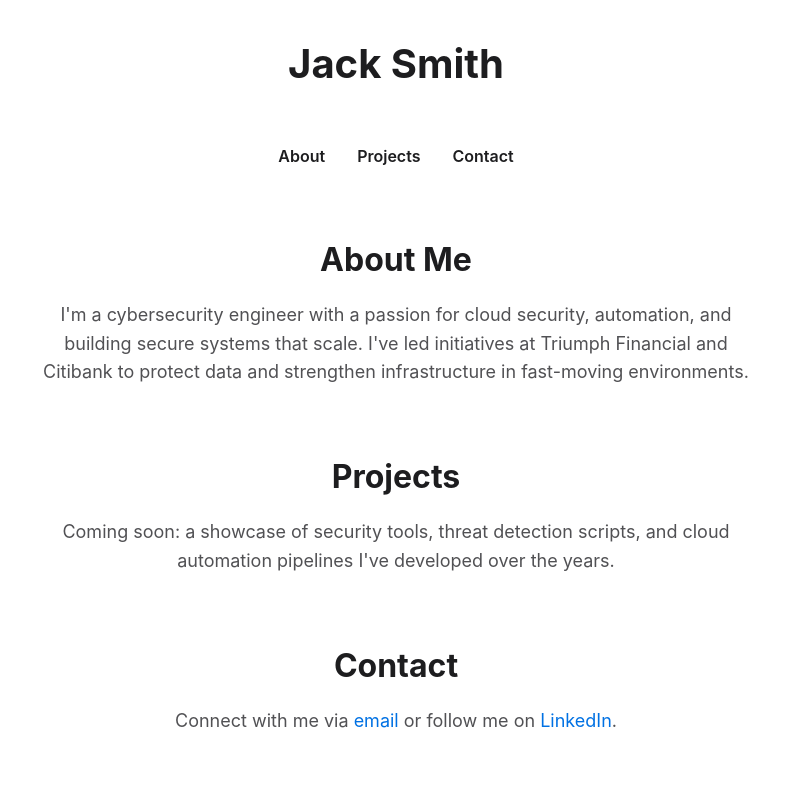
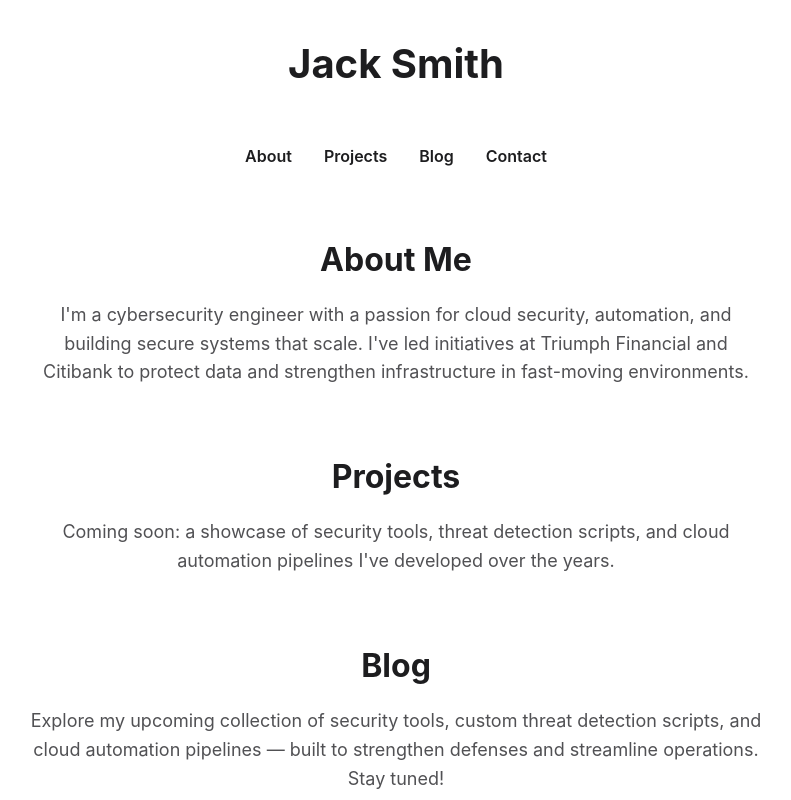
Before and after one commit to vulnsmith/vulnsmith.github.io, a plain HTML site: page index.html in a window 1280 px wide. Shown: the top 800 px of the page, without its empty margins (244-1035 px from the left). Drawn offline with Linux system fonts and the light colour scheme; a web font is replaced by a local one.

Commit message:
add blog section

```diff
--- a/index.html
+++ b/index.html
@@ -5,7 +5,7 @@
   <meta charset="UTF-8" />
   <meta name="viewport" content="width=device-width, initial-scale=1.0" />
   <meta name="description" content="Professional personal site of Jack Smith" />
-  <title>Jack Smith</title>
+  <title>Jack Smith | @vulnsmith</title>
   <link rel="preconnect" href="https://fonts.googleapis.com">
   <link rel="preconnect" href="https://fonts.gstatic.com" crossorigin>
   <link href="https://fonts.googleapis.com/css2?family=SF+Pro+Display:wght@400;600;700&display=swap" rel="stylesheet">
@@ -91,6 +91,7 @@
   <nav>
     <a href="#about">About</a>
     <a href="#projects">Projects</a>
+    <a href="#blog">Blog</a>
     <a href="#contact">Contact</a>
   </nav>
 
@@ -105,6 +106,11 @@
       <p>Coming soon: a showcase of security tools, threat detection scripts, and cloud automation pipelines I've developed over the years.</p>
     </section>
 
+    <section id="blog" style="margin-top: 4rem;">
+      <h2>Blog</h2>
+      <p>Explore my upcoming collection of security tools, custom threat detection scripts, and cloud automation pipelines — built to strengthen defenses and streamline operations. Stay tuned!</p>
+    </section>
+
     <section id="contact" style="margin-top: 4rem;">
       <h2>Contact</h2>
       <p>Connect with me via <a href="mailto:contact@vulnsmith.com" style="color: var(--accent-color); text-decoration: none;">email</a> or follow me on <a href="https://www.linkedin.com/in/vulnsmith/" style="color: var(--accent-color); text-decoration: none;">LinkedIn</a>.</p>
```
